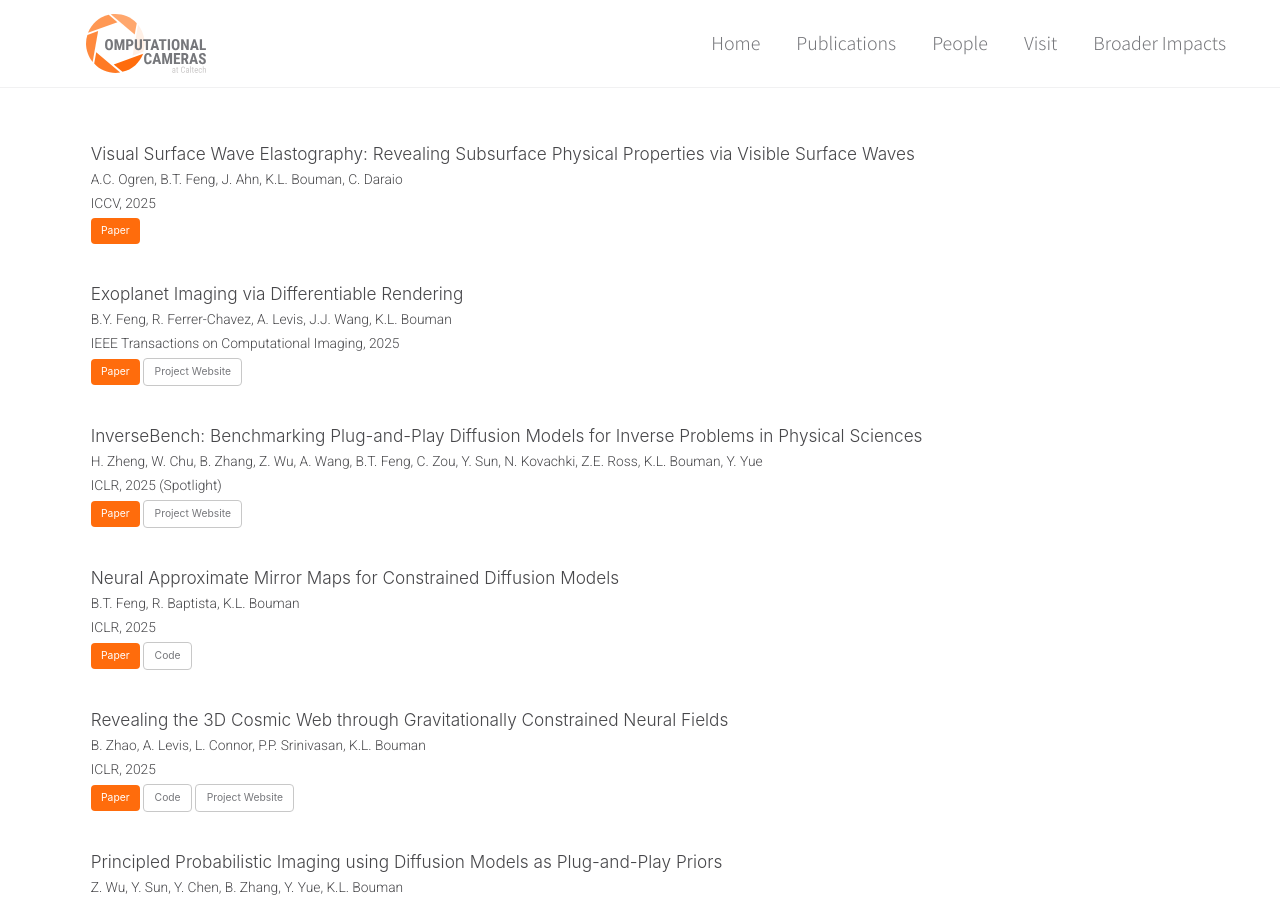
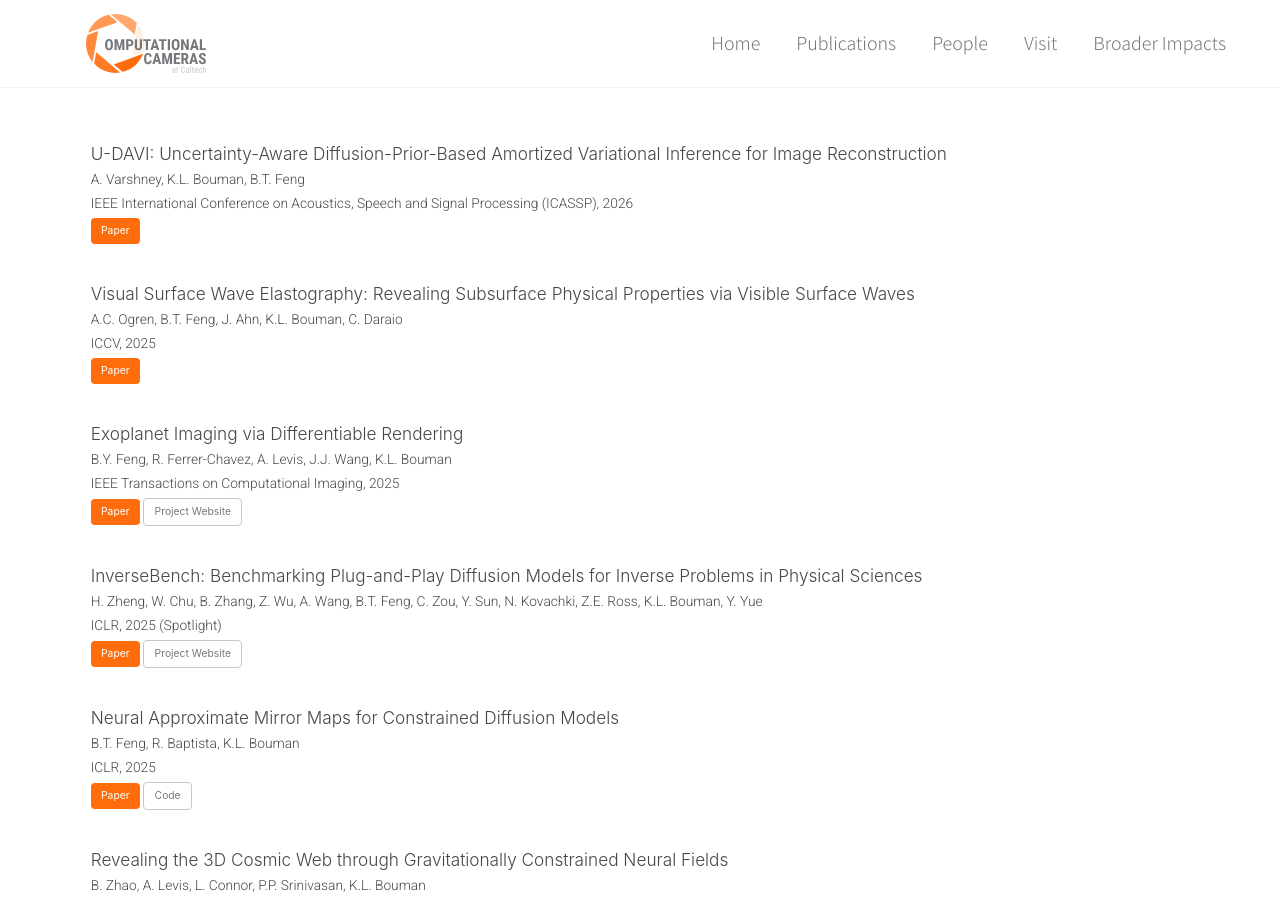
Before and after one commit to boumangroup/boumangroup.github.io, a Jekyll site: the page built from _pages/publications.html, in a window 1280 px wide and 900 px high. Built offline with Jekyll 4.4.1, drawn with Linux system fonts in a browser that asks for light colours; a script that is not in the unit is left out.

Commit message:
ayush pape

```diff
--- a/_data/publications.yml
+++ b/_data/publications.yml
@@ -83,6 +83,11 @@ papers:
   #   links:
   #     - "[Paper](https://arxiv.org/abs/2504.08046){: .btn .btn--orange}"
   #     - "[Project Website](https://diff-usion.cs.columbia.edu/){: .btn .btn--inverse}"
+  - title: "U-DAVI: Uncertainty-Aware Diffusion-Prior-Based Amortized Variational Inference for Image Reconstruction"
+    authors: "A. Varshney, K.L. Bouman, B.T. Feng"
+    venue: "IEEE International Conference on Acoustics, Speech and Signal Processing (ICASSP), 2026"
+    links:
+      - "[Paper](http://arxiv.org/abs/2602.11704){: .btn .btn--orange}"
   - title: "Visual Surface Wave Elastography: Revealing Subsurface Physical Properties via Visible Surface Waves"
     authors: "A.C. Ogren, B.T. Feng, J. Ahn, K.L. Bouman, C. Daraio"
     venue: "ICCV, 2025"
```
